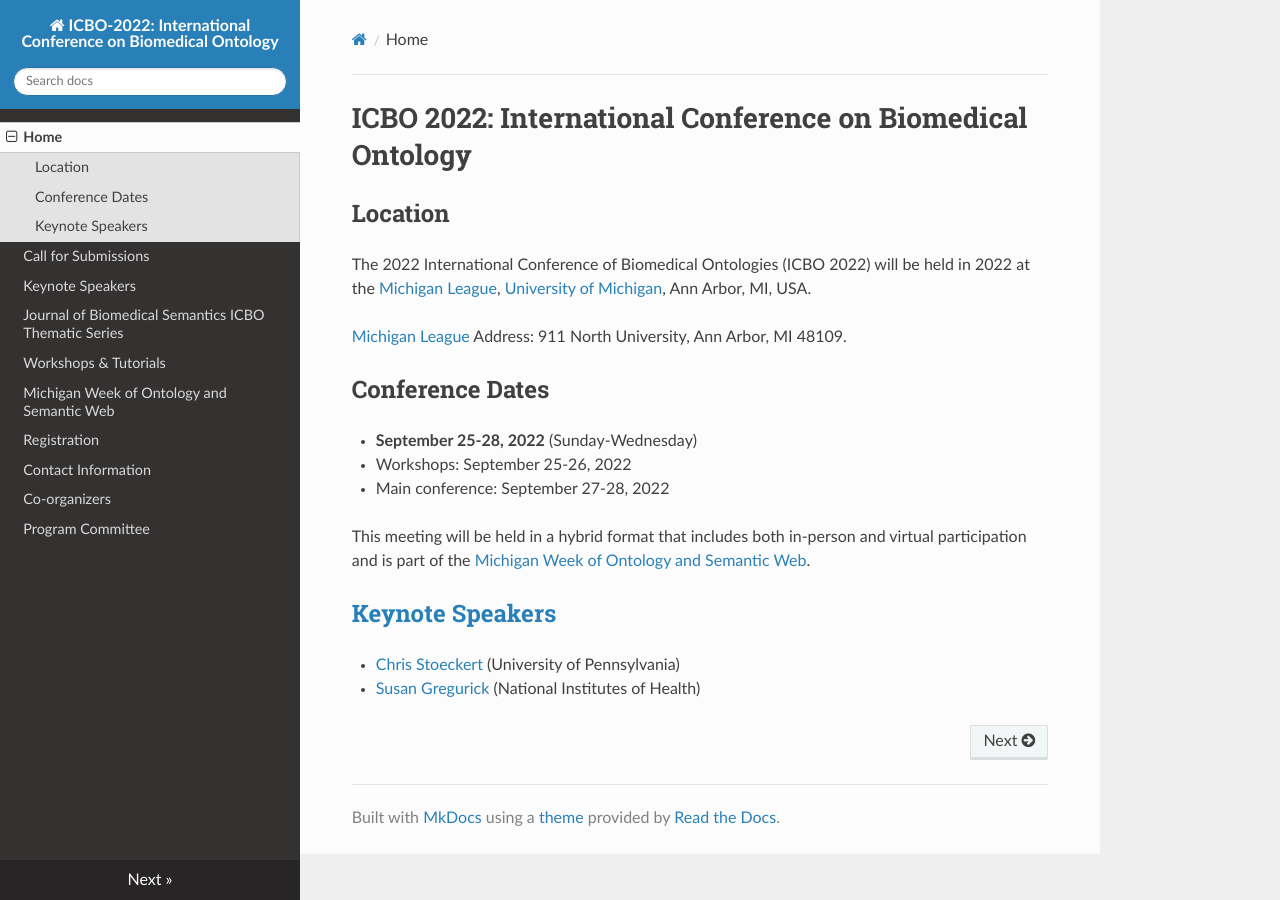
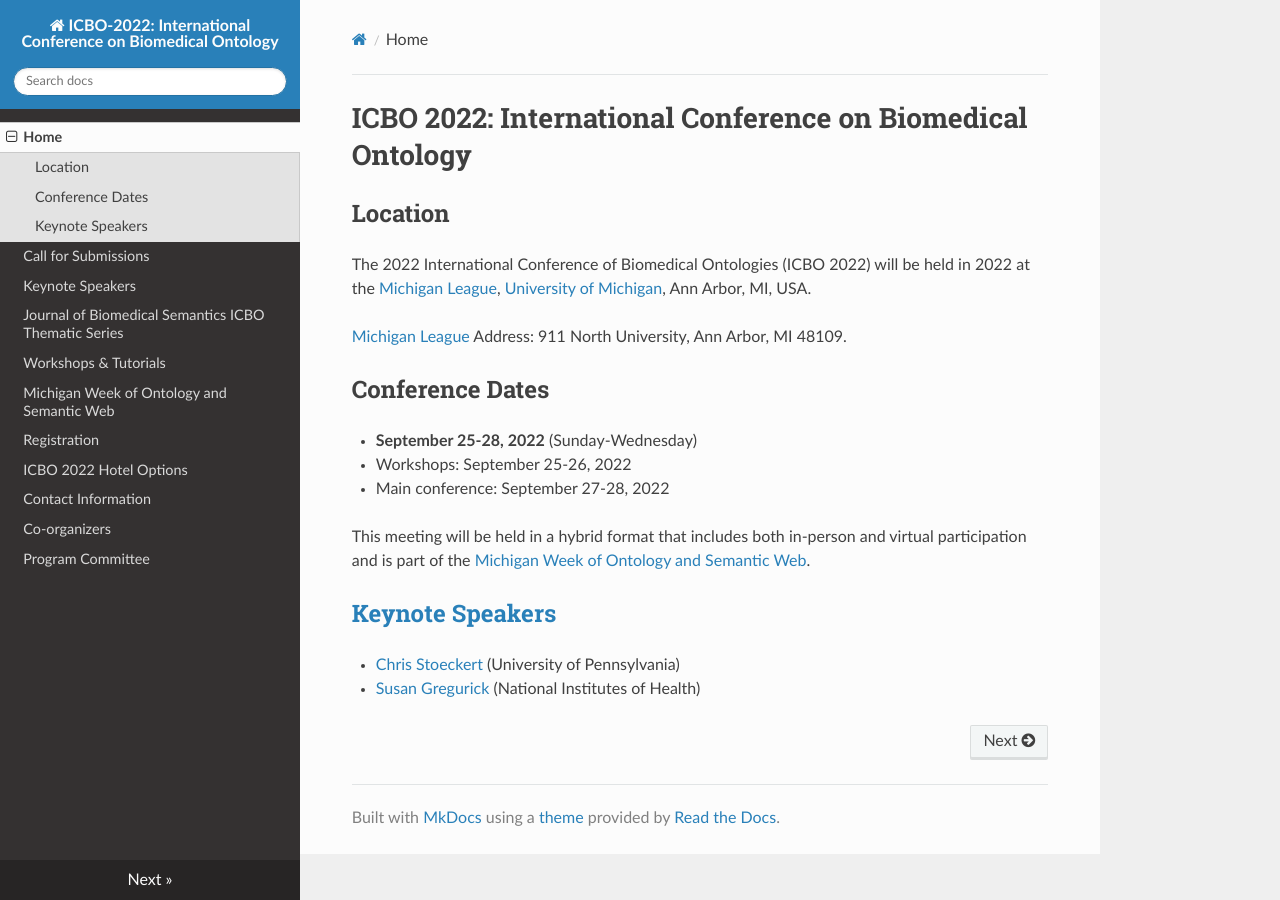
Before and after one commit to johnbeve/BFO-Organization, an MkDocs documentation site: the page built from docs/index.md, in a window 1280 px wide. Built offline with MkDocs 1.6.1, drawn with Linux system fonts in a browser that asks for light colours; nearby versions of some CDN libraries.

Commit message:
Update mkdocs.yml

```diff
--- a/mkdocs.yml
+++ b/mkdocs.yml
@@ -9,6 +9,7 @@ nav:
   - Workshops & Tutorials: workshops-and-tutorials.md
   - Michigan Week of Ontology and Semantic Web: michigan-week-of-ontology-and-semantic-web.md
   - Registration: icbo-registration.md
+  - ICBO 2022 Hotel Options: icbo-2022-hotels.md
   - Contact Information: contact-information.md
   - Co-organizers: co-organizers.md
   - Program Committee: program-committee.md
```
